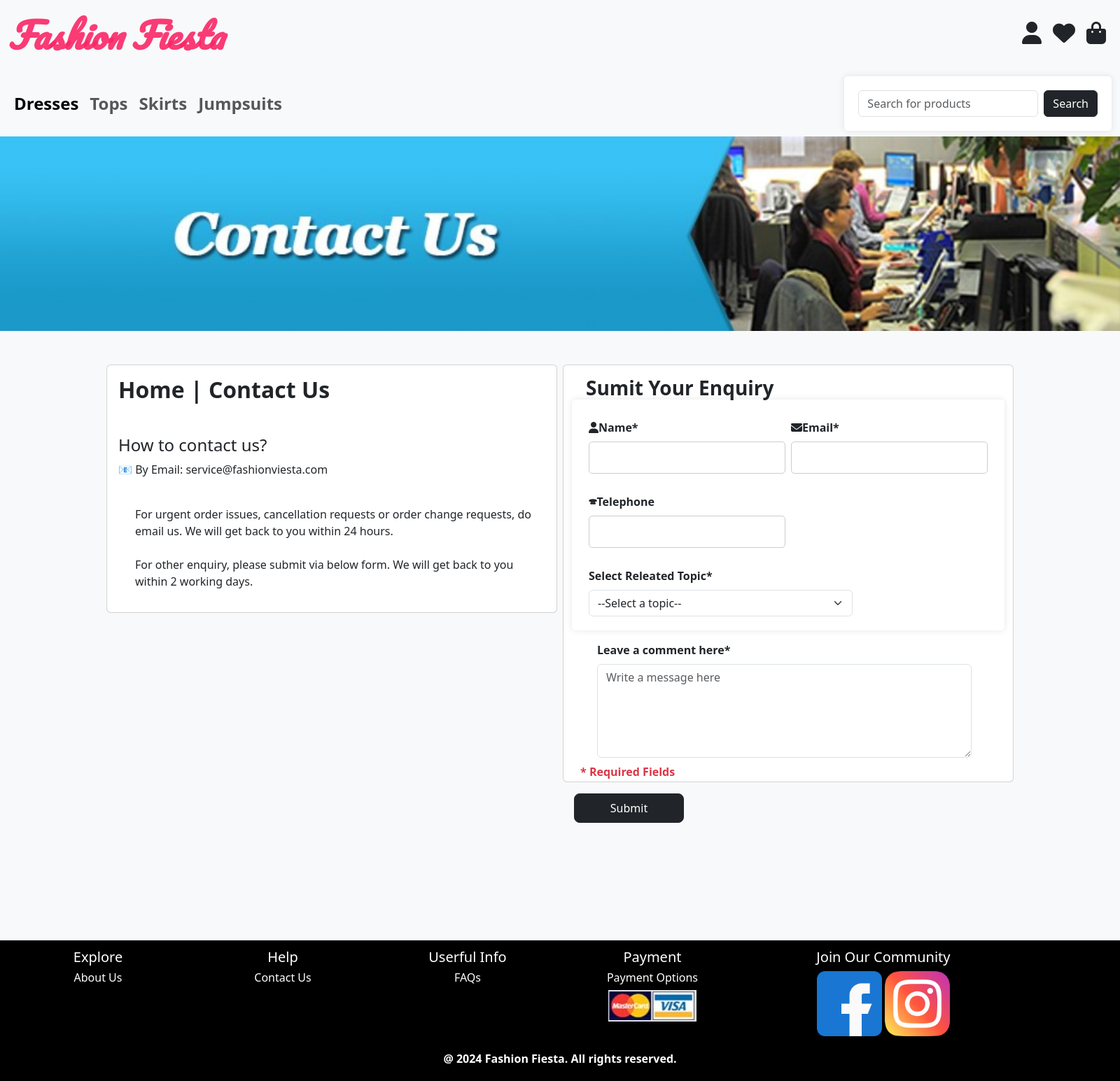
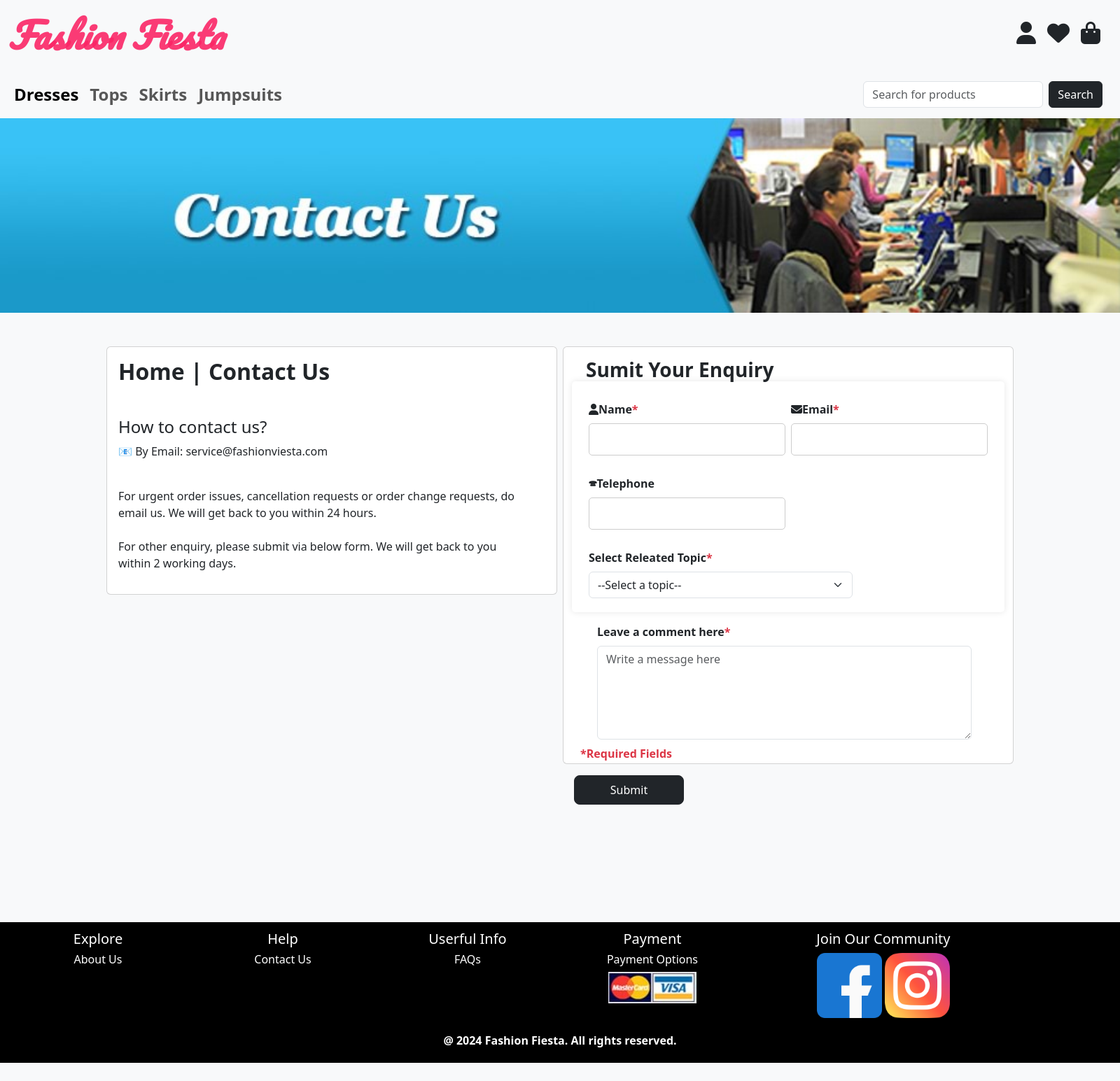
Before and after one commit to VR950612/FashionWebsite-Final, a Flask app: page /contact in a window 1600 px wide. Shown: the whole page at 70% size. After the commit the page ends 1519 px from the top, so only its background shows below. Run offline with Flask 3, Linux system fonts and the light colour scheme.

Commit message:
Updated requirements.txt by installing awsebcli

```diff
--- a/static/css/style.css
+++ b/static/css/style.css
@@ -145,3 +145,8 @@ header.masthead {
     background-attachment: fixed;
 
 }
+
+.test:focus {
+    box-shadow: none; /* Remove any box shadow */
+    border: none; /* Optional: Remove the border */
+   }
--- a/templates/contact.html
+++ b/templates/contact.html
@@ -22,7 +22,7 @@
               <h4>How to contact us?<br /></h4>
               <p>&#128231; By Email: service@fashionviesta.com</p>
               <br />
-              <p class="ms-4">
+              <p class="me-4">
                 For urgent order issues, cancellation requests or order change
                 requests, do email us. We will get back to you within 24
                 hours.<br /><br />
@@ -41,11 +41,11 @@
               <h3 class="ms-3"><strong>Sumit Your Enquiry</h3>
               <form class="row g-2">
                <div class="col-md-6">
-                  <label for="inputName4" class="form-label"><i class="fa-solid fa-user"></i>Name*</label>
+                  <label for="inputName4" class="form-label"><i class="fa-solid fa-user"></i>Name<span class="text-danger"><strong>*</strong></span></label>
                   <input type="text" class="form-control" id="inputName">
                 </div>
                 <div class="col-md-6">
-                  <label for="inputPassword4" class="form-label"><i class="fa-solid fa-envelope"></i>Email*</label>
+                  <label for="inputPassword4" class="form-label"><i class="fa-solid fa-envelope"></i>Email<span class="text-danger"><strong>*</strong></label>
                   <input type="password" class="form-control" id="inputEmail">
                 </div>
                 <div class="col-6">
@@ -53,7 +53,7 @@
                   <input type="text" class="form-control" id="telephone">
                 </div><br>
                  <div class="col-md-8">
-                  <label for="inputState" class="form-label">Select Releated Topic*</label>
+                  <label for="inputState" class="form-label">Select Releated Topic<span class="text-danger"><strong>*</strong></label>
                   <select id="inputState" class="form-select" placeholder="--please select a topic--">
                     <option selected>--Select a topic--</option>
                     <option value="1">Missing Product</option>
@@ -65,11 +65,11 @@
                   </select>
                 </div>
                 <div class="ms-5 mb-2 col-md-10">
-                  <label for="inputComment" class="form-label">Leave a comment here*</label>
+                  <label for="inputComment" class="form-label">Leave a comment here<span class="text-danger"><strong>*</strong></label>
                   <textarea class="form-control" id="inputComment" rows="5" placeholder="Write a message here"></textarea>
               </div>
                   <div class="form-check mb-10">
-                    <label class="text-danger">* Required Fields</label>
+                    <label class="text-danger"><span class="text-danger"><strong>*</strong>Required Fields</label>
                   </div>
                 </div>
                 <div class="ms-3 py-3 text-left">
--- a/templates/header.html
+++ b/templates/header.html
@@ -38,7 +38,7 @@
         </ul>
     </div>-->
       <p class="p-2 mt-2"><a class="text-reset" href="/wishlist"><i class="fa-solid fa-heart fa-2xl"></i></a></p>
-      <p class="p-2 mt-2"><a class="text-reset"  href="/checkout"><i class="fa-solid fa-bag-shopping fa-2xl"></i></a></p>
+      <p class="p-2 me-2 mt-2"><a class="text-reset"  href="/checkout"><i class="fa-solid fa-bag-shopping fa-2xl"></i></a></p>
   </div>
     <button class="navbar-toggler" type="button" data-bs-toggle="collapse" data-bs-target="#navbarSupportedContent" aria-controls="navbarSupportedContent" aria-expanded="false" aria-label="Toggle navigation">
     </div>
@@ -73,7 +73,7 @@
             </ul>
         </li>-->
       </ul>
-      <form class="d-flex" role="search">
+      <form class="shadow-none d-flex btn test">
         <input class="form-control me-2" type="search" placeholder="Search for products" aria-label="Search">
         <button class="btn btn-dark" type="submit">Search</button>
       </form>
--- a/templates/index.html
+++ b/templates/index.html
@@ -16,7 +16,7 @@
     <div class="d-grid gap-2 d-sm-flex justify-content-sm-center mb-5">
       <button type="button" class="btn btn-dark btn-lg px-4">
         <a href="\product" style="text-decoration: none; color: inherit"
-          >Start Shopping</a
+          >START SHOPPING</a
         >
       </button>
     </div>
--- a/templates/register.html
+++ b/templates/register.html
@@ -61,7 +61,7 @@
 
       <div class="mb-3">
         <label for="age" class="form-label"
-          ><i class="fa-sharp fa-solid fa-genderless"></i>"Age</label
+          ><i class="fa-sharp fa-solid fa-genderless"></i>Age</label
         >
         <input
           type="number"
@@ -76,7 +76,7 @@
           <i class="fa-sharp fa-solid fa-person-half-dress"></i> Gender
         </label>
         <select class="form-select" id="gender" name="gender-select" required>
-          <option value="" selected disabled>Select Gender</option>
+          <option value="selected disabled">Select Gender</option>
           <option value="Male">Male</option>
           <option value="Female">Female</option></select
         ><br />
```
Also changed, not shown: requirements.txt (+15 -2 lines), templates/product_details.html (+7 -9 lines).
